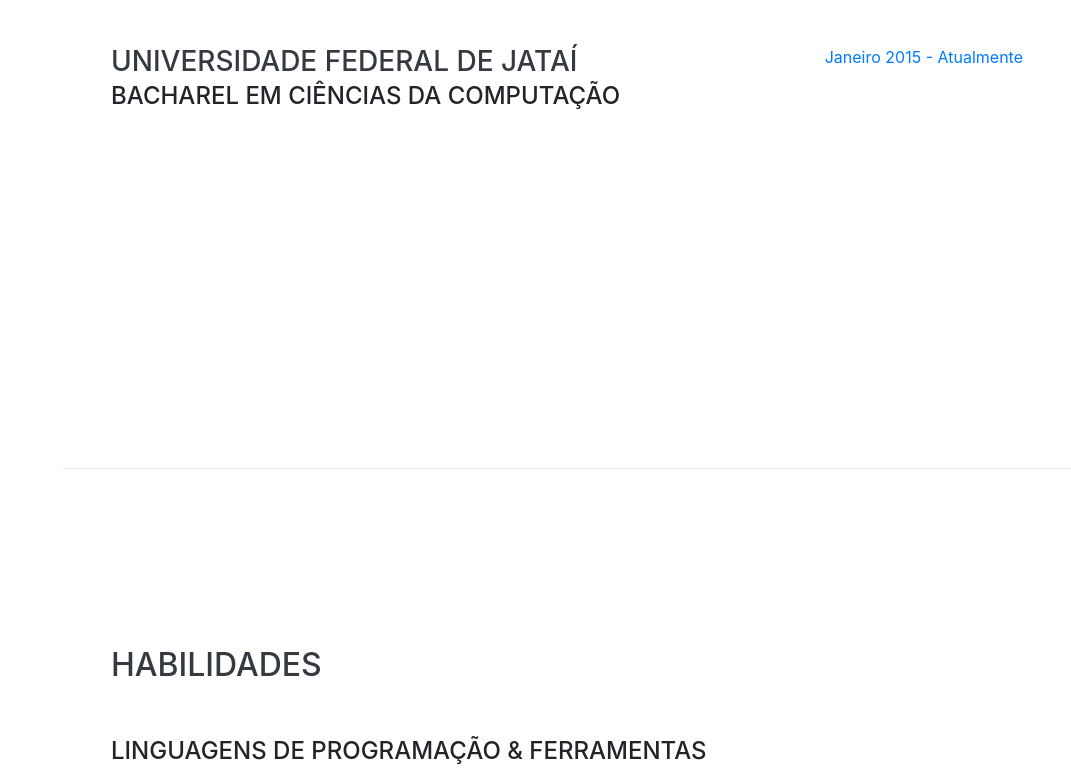
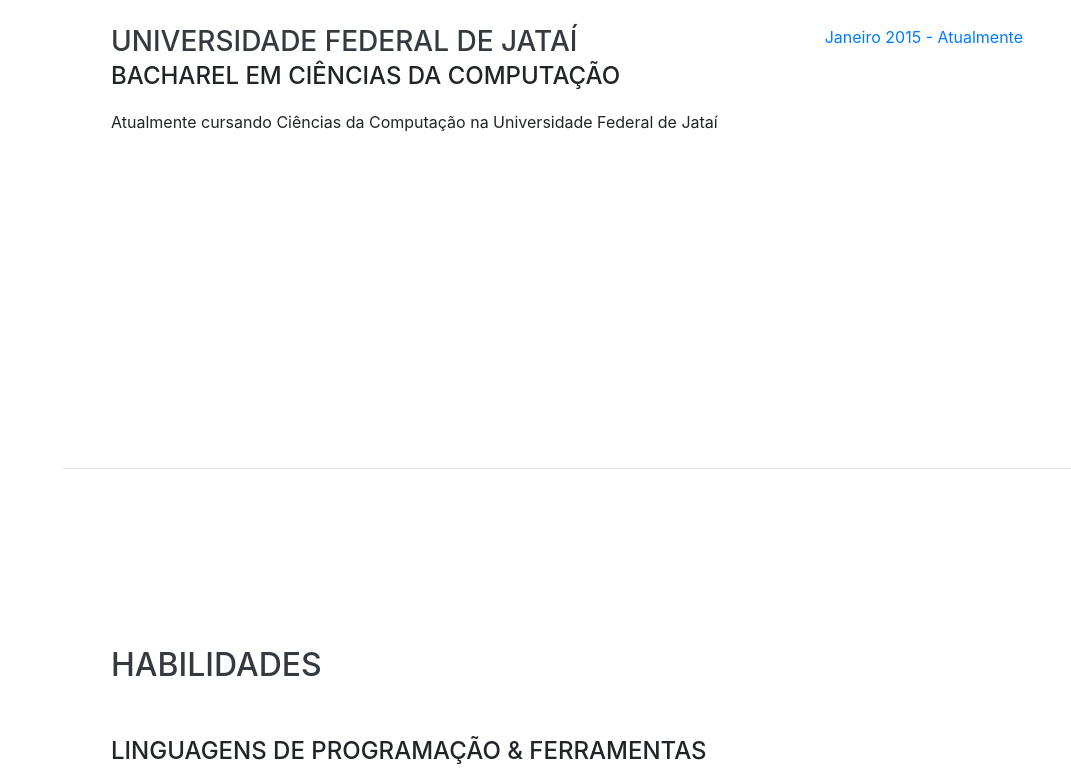
Before and after one commit to MaikonRodrigues/maikonrodrigues-github.io, a website with bundled scripts: page index.html in a window 1280 px wide. Shown: the part 2328-3102 px from the top of the page, without its empty margins (209-1280 px from the left). Built offline with nearby package versions, Linux system fonts and the light colour scheme; a web font is replaced by a local one.

Commit message:
atualizando

```diff
--- a/index.html
+++ b/index.html
@@ -172,7 +172,7 @@
             <h3 class="mb-0">Universidade Federal de Jataí</h3>
             <div class="subheading mb-3">Bacharel em Ciências da Computação</div>
 
-            <p></p>
+            <p>Atualmente cursando Ciências da Computação na Universidade Federal de Jataí</p>
           </div>
           <div class="resume-date text-md-right">
             <span class="text-primary">Janeiro 2015 - Atualmente</span>
```
